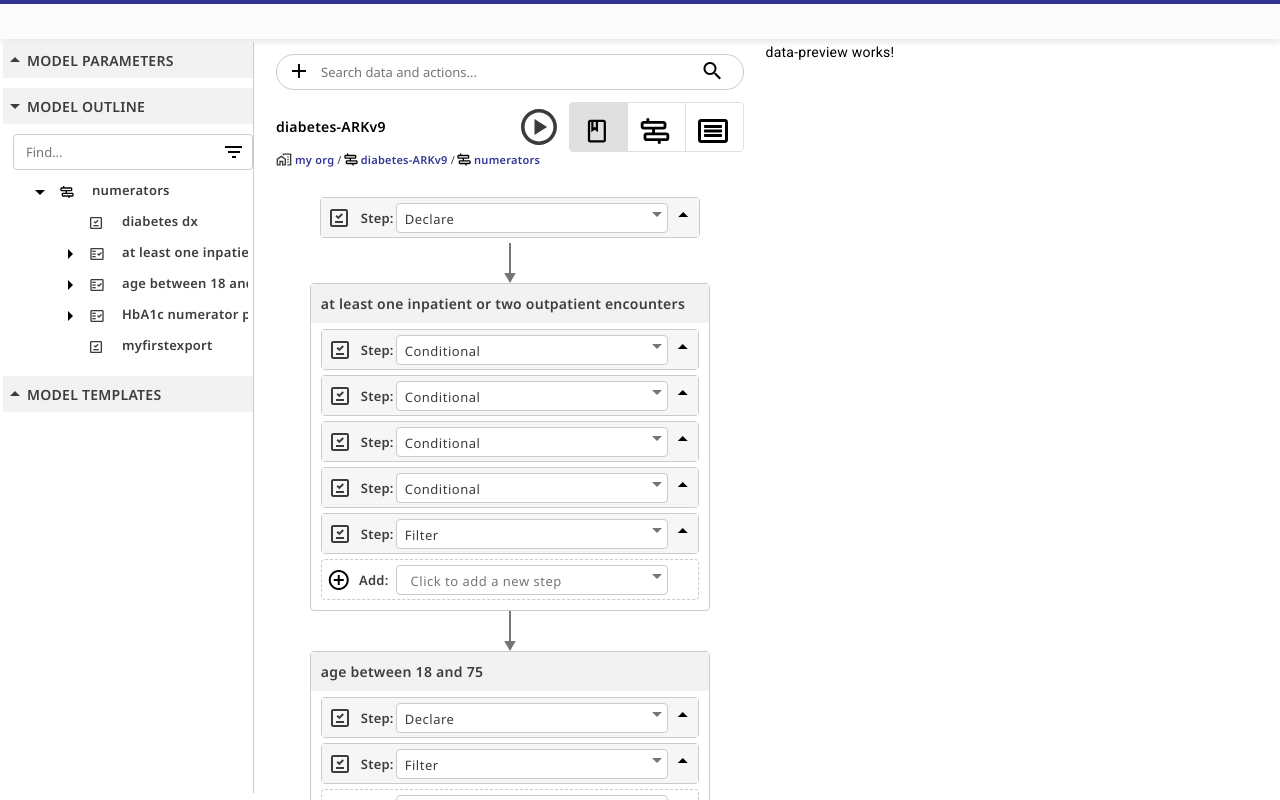
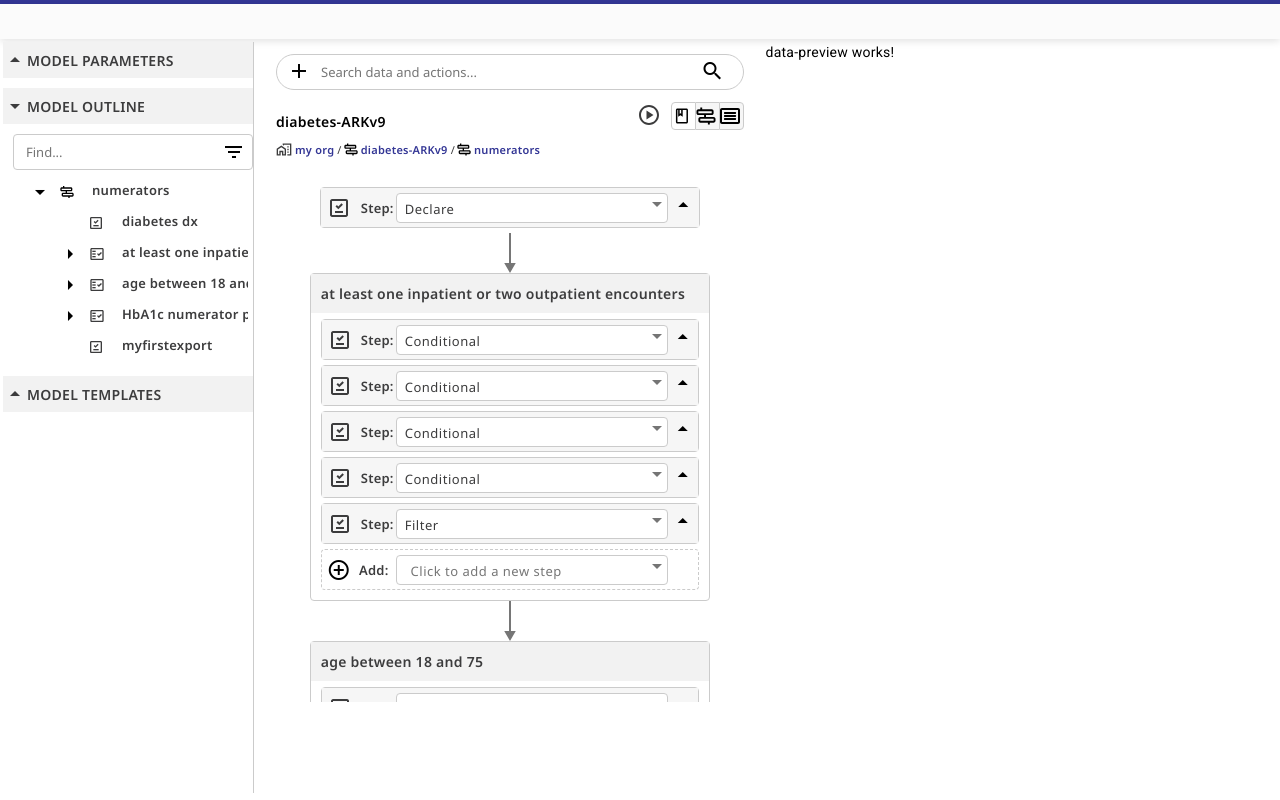
Before and after one commit to isc-rsingh/asbui, an Angular app: page / in a window 1280 px wide. Shown: the top 800 px of the page. Built offline with nearby package versions, Linux system fonts and the light colour scheme.

Commit message:
Fix display buttons

```diff
--- a/src/app/editor-pane/editor-pane.component.html
+++ b/src/app/editor-pane/editor-pane.component.html
@@ -8,17 +8,24 @@
 
     <div class="model-name-container">
         <span class="model-name">{{currentDocument.modelName}}</span>
-        <img src="./assets/play.svg" class="play-button">
-        <!-- <div class="button-container">
-            <img src="./assets/lowcodeview.svg" class="img-button" [ngClass]="{'selected':currentView===SelectedCodeView.LowCode}" (click)="changeView(SelectedCodeView.LowCode)">
-            <img src="./assets/pipeline.svg" class="img-button" [ngClass]="{'selected':currentView===SelectedCodeView.Diagram}"  (click)="changeView(SelectedCodeView.Diagram)">
-            <img src="./assets/codeview.svg" class="img-button" [ngClass]="{'selected':currentView===SelectedCodeView.Code}"  (click)="changeView(SelectedCodeView.Code)">
-        </div> -->
-        <mat-button-toggle-group [(ngModel)]="currentView">
+
+        <div class="buttons-container">
+            <img src="./assets/play.svg" class="play-button">
+            <div class="button-container" [ngClass]="{'selected':currentView===SelectedCodeView.LowCode}">
+                <img src="./assets/lowcodeview.svg" class="img-button" (click)="changeView(SelectedCodeView.LowCode)">
+            </div>
+            <div class="button-container" [ngClass]="{'selected':currentView===SelectedCodeView.Diagram}">
+                <img src="./assets/pipeline.svg" class="img-button" (click)="changeView(SelectedCodeView.Diagram)">
+            </div>
+            <div class="button-container" [ngClass]="{'selected':currentView===SelectedCodeView.Code}">
+                <img src="./assets/codeview.svg" class="img-button" (click)="changeView(SelectedCodeView.Code)">
+            </div>
+        </div>
+        <!-- <mat-button-toggle-group [(ngModel)]="currentView">
             <mat-button-toggle [value]="SelectedCodeView.LowCode"><img src="./assets/lowcodeview.svg" class="img-button"></mat-button-toggle>
             <mat-button-toggle [value]="SelectedCodeView.Diagram"><img src="./assets/pipeline.svg" class="img-button"></mat-button-toggle>
             <mat-button-toggle [value]="SelectedCodeView.Code"><img src="./assets/codeview.svg" class="img-button"></mat-button-toggle>
-        </mat-button-toggle-group>
+        </mat-button-toggle-group> -->
     </div>
 
     <div class="bread-crumb-container">
--- a/src/app/editor-pane/editor-pane.component.scss
+++ b/src/app/editor-pane/editor-pane.component.scss
@@ -1,7 +1,7 @@
 .editor-pane-container {
     padding-left: 22px;
     padding-right:22px;
-    max-height: calc(100vh - 10emng );
+    max-height: calc(100vh - 10em );
     overflow: hidden;
 }
 .search-input-container {
@@ -40,14 +40,16 @@
 .model-name-container {
     margin-top:12px;
     display:grid;
-    grid-template-columns: auto 48px 175px;
+    grid-template-columns: auto 175px;
 }
 
 .play-button {
+    height:20px;
+    width:20px;
+    margin-right:12px;
     position:relative;
-    top:7px;
-    height:36px;
-    width:36px;
+    top:3px;
+
 }
 
 .model-name {
@@ -64,30 +66,45 @@
 
 }
 
-.button-container {
+.buttons-container {
     display:flex;
-    justify-content: center;
+    justify-content: end;
+    height:28px;
+
+    width:100%;
+
+}
+.buttons-container .button-container:nth-child(2) {
     border: 1px solid #CBCBCB;
-    border-radius: 4px;
-    width:100%;
-    background-color:#3C3C3D;
-
+    border-radius: 4px 0 0 4px;
+    padding:0;
+    background-color:#f6f6f6;
+}
+.buttons-container .button-container:nth-child(3) {
+    border-top: 1px solid #CBCBCB;
+    border-bottom: 1px solid #CBCBCB;
+    padding:0;
+    background-color:#f6f6f6;
+}
+.buttons-container .button-container:nth-child(4) {
+    border: 1px solid #CBCBCB;
+    border-radius: 0 4px 4px 0;
+    padding:0;background-color:#f6f6f6;
 }
 
 .img-button {
     color:#000;
-    width:30px;
-    height:30px;
+    width:20px;
+    height:20px;
     padding-right:3px;
     position: relative;
     top:3px;
 }
 
-.img-button.selected {
+.buttons-container .button-container.selected {
     color:#333695;
     background-color: #FFFFFF;
     border: 1px solid #CBCBCB;
-    border-radius: 4px;
 }
 
 .bread-crumb-container {
```
